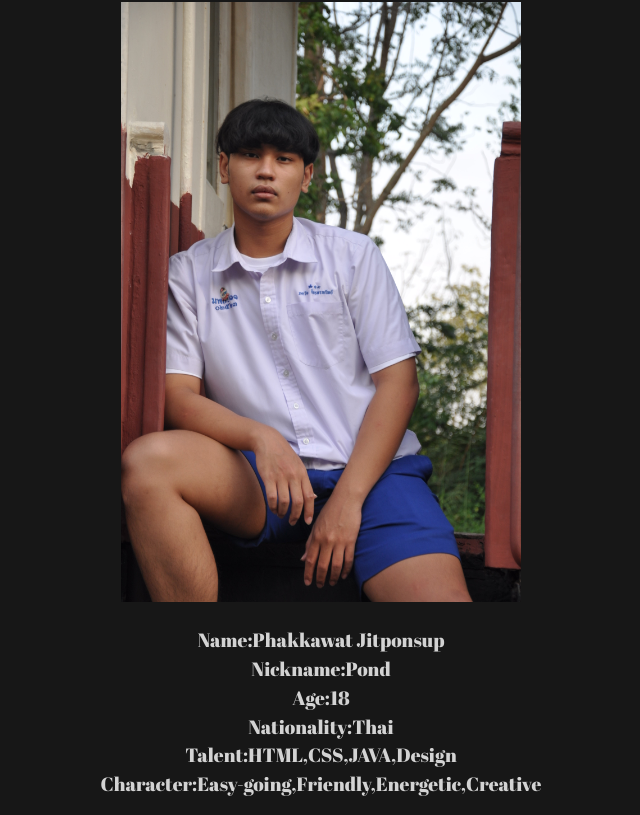
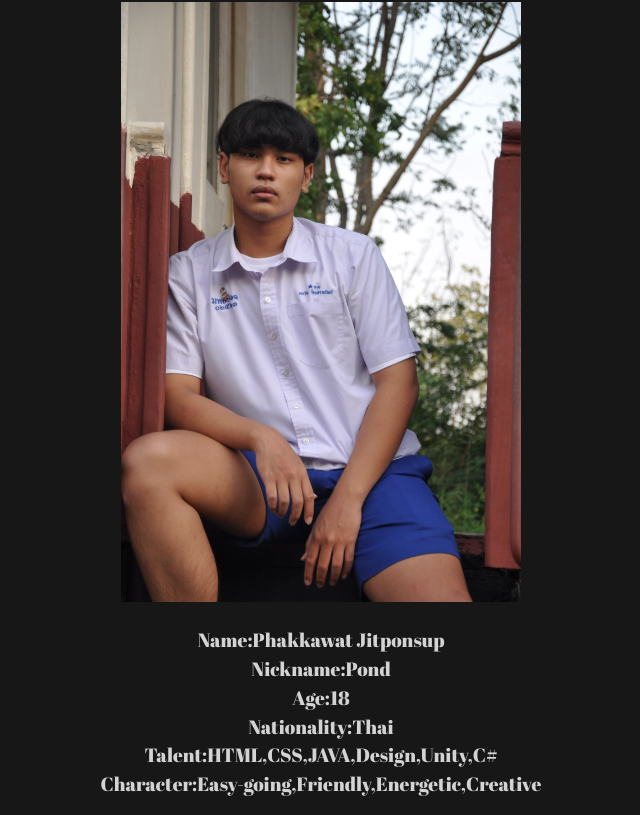
Before and after one commit to PONDXD/ppondd, a plain HTML site: page profile.html in a window 1280 px wide. Shown: the part 295-1110 px from the top of the page, without its empty margins (319-959 px from the left). Drawn offline with nearby package versions, Linux system fonts and the light colour scheme.

Commit message:
Update profile.html

```diff
--- a/profile.html
+++ b/profile.html
@@ -52,7 +52,7 @@
             <div class="col-12" >
                     <h1 id="text-2">MY PROFILE</h1> <br><br>
                     <img id="mypic" src="DSC_0453.JPG" alt=""><br><br>
-                    <p id="bio">Name:Phakkawat Jitponsup <br> Nickname:Pond <br> Age:18 <br> Nationality:Thai <br> Talent:HTML,CSS,JAVA,Design <br> Character:Easy-going,Friendly,Energetic,Creative <br></p>
+                    <p id="bio">Name:Phakkawat Jitponsup <br> Nickname:Pond <br> Age:18 <br> Nationality:Thai <br> Talent:HTML,CSS,JAVA,Design,Unity,C# <br> Character:Easy-going,Friendly,Energetic,Creative <br></p>
             </div>
         </div>
     </div>
```
